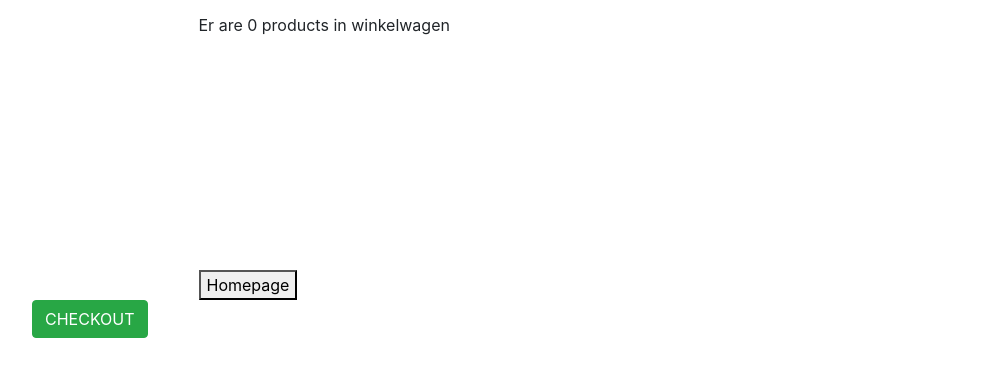
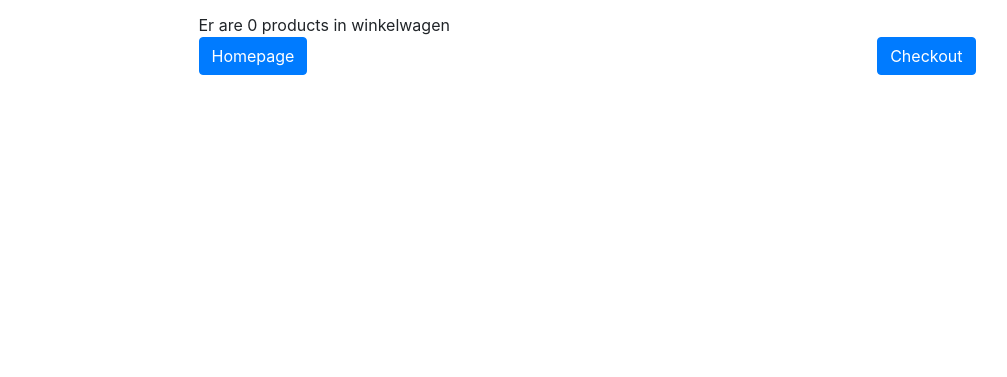
Before and after one commit to markwierda/wide-world-importers, a PHP site: page /cart.php in a window 1280 px wide. Shown: the part 76-453 px from the top of the page, without its empty margins (53-1060 px from the left). Run offline with PHP 8.4, Linux system fonts and the light colour scheme; data that the repository does not hold is empty.

Commit message:
fix button and link header

```diff
--- a/cart.php
+++ b/cart.php
@@ -45,8 +45,7 @@ $productIDs = [];
 
 
 
-            <a href="http://localhost">  <button class="homepage" type="button">Homepage</button> </div> </a>
-            <button href="" type= "submit" class="btn btn-success float-md-righ">CHECKOUT</button>
-
+        <a href="http://localhost">  <button type="submit" class="btn btn-primary float-left">Homepage</button>
+            <button type="submit" class="btn btn-primary float-right">Checkout</button> </a>
     </div>
 </div>
--- a/resources/css/cart.css
+++ b/resources/css/cart.css
@@ -3,12 +3,3 @@
     padding-left: 15%;
     padding-right: 15%;
 }
-
-.checkout {
-
-    margin-top: 30%;
-}
-.homepage{
-
-    margin-top: 30%;
-}
--- a/resources/layouts/header.php
+++ b/resources/layouts/header.php
@@ -44,7 +44,7 @@ $categories = getCategories();
 <nav class="navbar navbar-expand-lg navbar-dark bg-dark fixed-top">
     <div class="container">
         <a class="navbar-brand" href="#"></a>
-        <a href="http://localhost/wide-world-importers/"><img src="resources\IMG\wide-world-importers-logo-small.png" style="max-height: 60px; padding-right: 100px" alt=""></a>
+        <a href="http://localhost"><img src="resources\IMG\wide-world-importers-logo-small.png" style="max-height: 60px; padding-right: 100px" alt=""></a>
         <button class="navbar-toggler" type="button" data-toggle="collapse" data-target="#navbarResponsive" aria-controls="navbarResponsive" aria-expanded="false" aria-label="Toggle navigation">
             <span class="navbar-toggler-icon"></span>
         </button>
@@ -70,7 +70,7 @@ $categories = getCategories();
                 <?php endif;?>
                 <li><a href="#"><span class="nav-link"></span></a></li>
 
-                <a href="shopping_cart.php">
+                <a href="cart.php">
                     <i id="icon_shopping" class="fa fa-shopping-cart fa_custom fa-1x"></i>
                 </a>
               </ul>
```
